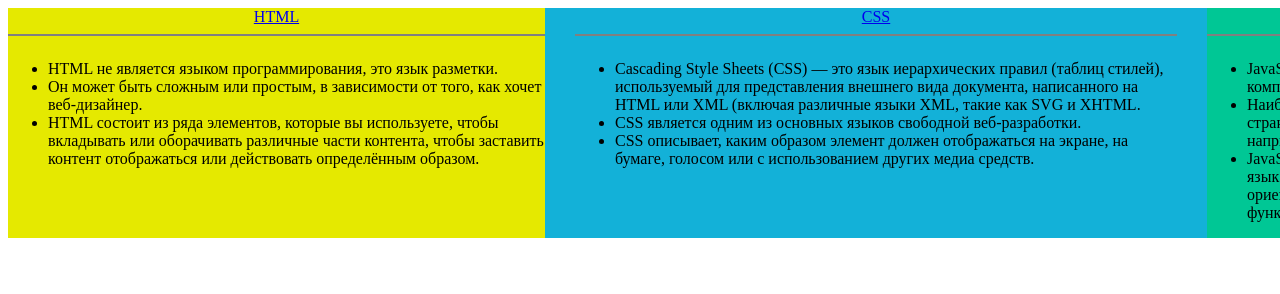
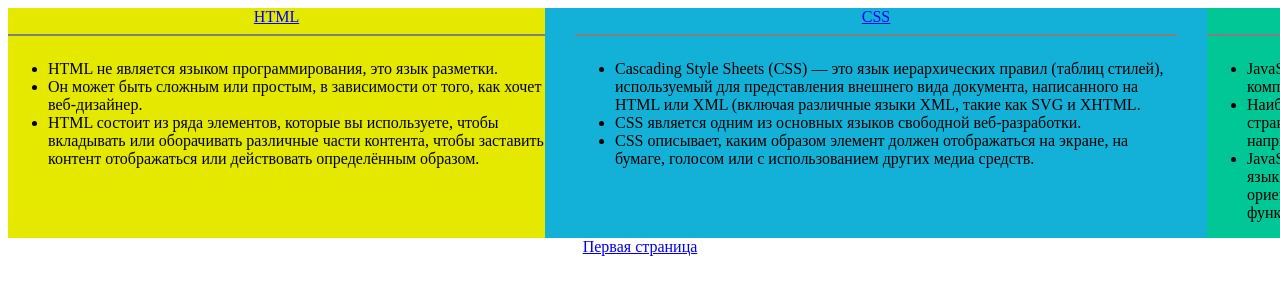
Before and after one commit to AllTheSameS/module1, a plain HTML site: page second_page.html in a window 1280 px wide. Shown: the top 294 px of the page. Drawn offline with Linux system fonts and the light colour scheme.

Commit message:
add_button to second_page.html

```diff
--- a/second_page.html
+++ b/second_page.html
@@ -42,5 +42,8 @@
             </div>
         </div>
     </div>
+    <div align="center">
+        <a href="/index.html"> Первая страница</a>
+    </div>
 </body>
 </html>
```
